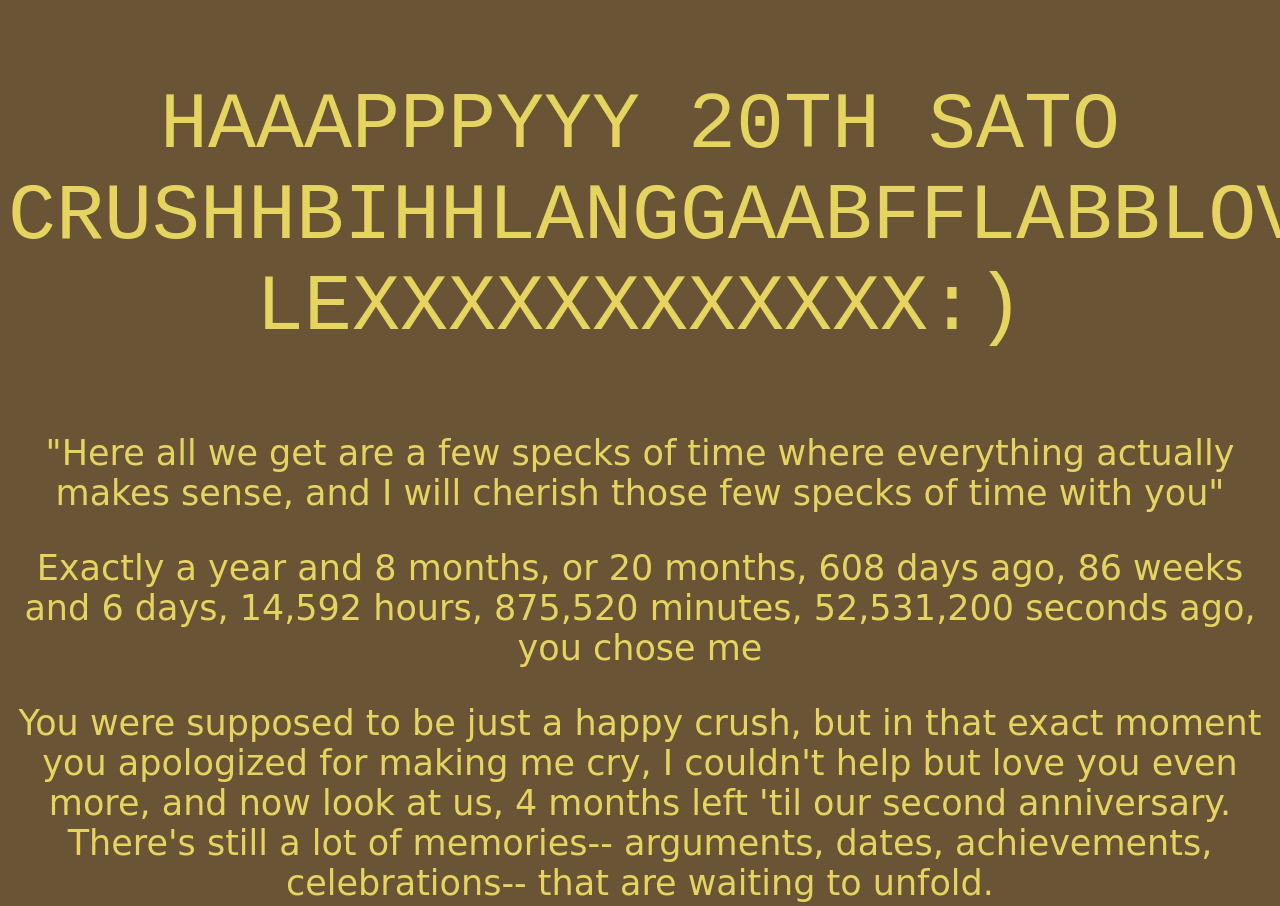
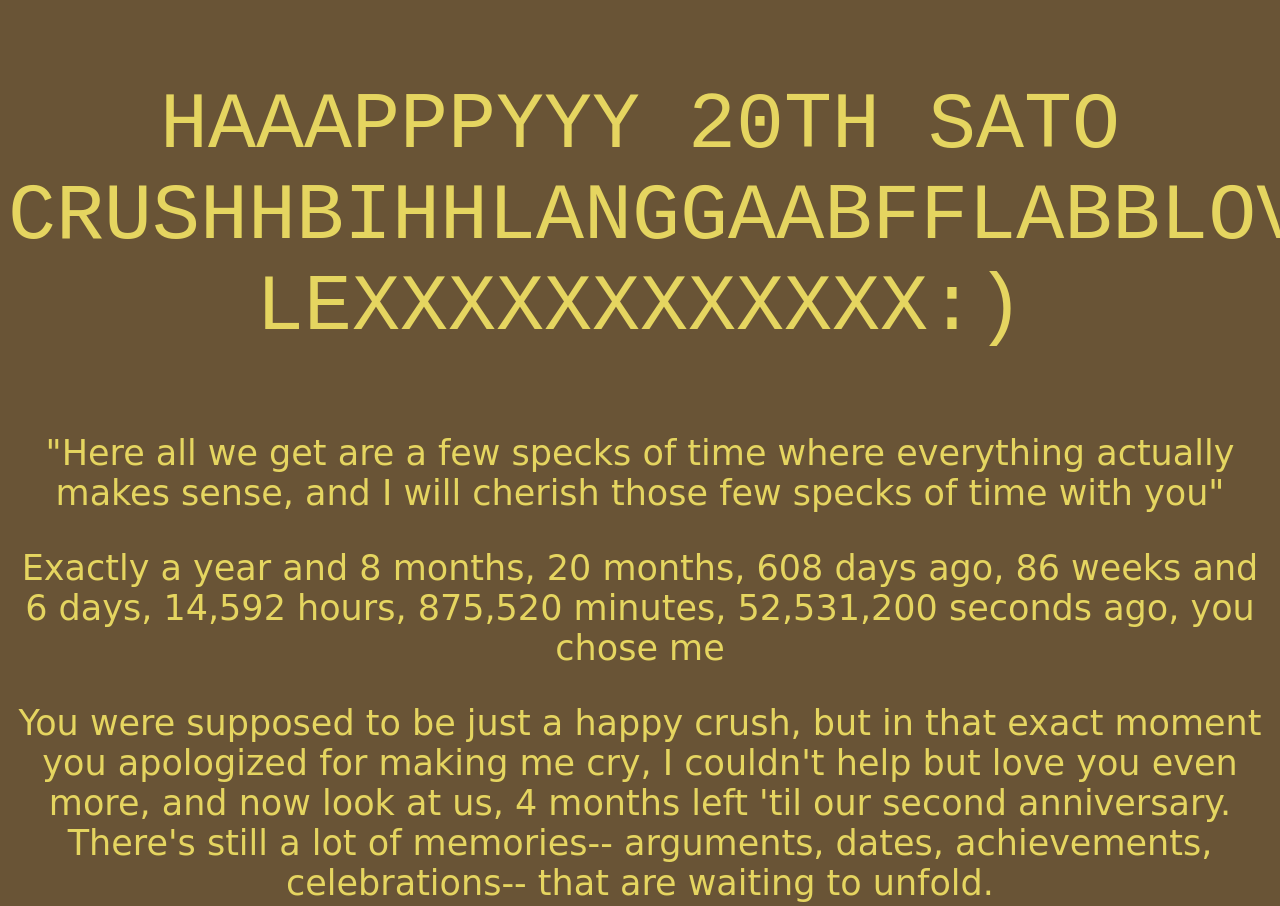
Before and after one commit to alixazin-collab/time-machine, a plain HTML site: page missive.html in a window 1280 px wide. Shown: the top 906 px of the page. Drawn offline with Linux system fonts and the light colour scheme.

```diff
--- a/missive.html
+++ b/missive.html
@@ -11,7 +11,7 @@
 
 <p style="font-size: 80px; text-align: center; font-family:monospace; color: rgb(229, 213, 96);""> HAAAPPPYYY 20TH SATO CRUSHHBIHHLANGGAABFFLABBLOVEE LEXXXXXXXXXXXX:) </p>
 <p style="font-size: 35px; text-align:center; font-family: cursive; color: rgb(229, 213, 96);"> "Here all we get are a few specks of time where everything actually makes sense, and I will cherish those few specks of time with you"</p>
-<p style="font-size: 35px; text-align:center; font-family: cursive; color: rgb(229, 213, 96);"> Exactly a year and 8 months, or 20 months, 608 days ago, 86 weeks and 6 days, 14,592 hours, 875,520 minutes, 52,531,200 seconds ago, you chose me </p>
+<p style="font-size: 35px; text-align:center; font-family: cursive; color: rgb(229, 213, 96);"> Exactly a year and 8 months, 20 months, 608 days ago, 86 weeks and 6 days, 14,592 hours, 875,520 minutes, 52,531,200 seconds ago, you chose me </p>
 <p style="font-size: 35px; text-align:center; font-family: cursive; color: rgb(229, 213, 96);"> You were supposed to be just a happy crush, but in that exact moment you apologized for making me cry, I couldn't help but love you even more, and now look at us, 4 months left 'til our second anniversary. There's still a lot of memories-- arguments, dates, achievements, celebrations-- that are waiting to unfold. </p>
 <p style="font-size: 35px; text-align:center; font-family: cursive; color: rgb(229, 213, 96);"> Nag reflect ko, and actually, there really is no need to put an effort in doing or giving something when its our monthsary. I guess waking up and still liking me is enough. </p>
 <p style="font-size: 35px; text-align:center; font-family: cursive; color: rgb(229, 213, 96);"> As for me, I just kept doing so (especially in making long messages that is sometimes incoherent) because for me I still feel the need to express more, ironic coming from someone who  claims to have an "inability to express", maybe ig that's why I feel eager to tell you more about my thoughts, your impact, how much I love you and pretty much anything about our relationship.
```
